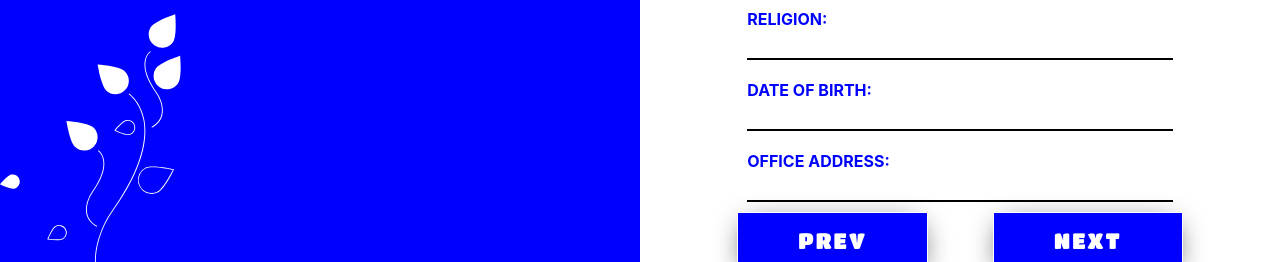
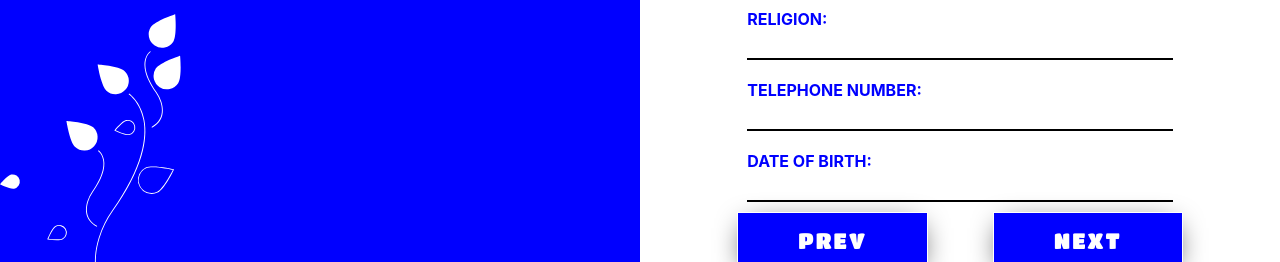
Before and after one commit to Olabisim/ELECTRONIC-MEDICAL-RECORD-SYSTEM, a React (Create React App) app in the folder frontend/: page /student/register in a window 1280 px wide. Both pictures are taken after a click on the button "START REGISTRATION". Shown: the part 429-691 px from the top of the page. Built offline with nearby package versions, Linux system fonts and the light colour scheme.

Commit message:
datas passed to react redux

```diff
--- a/frontend/src/components/students/Form1.tsx
+++ b/frontend/src/components/students/Form1.tsx
@@ -11,13 +11,14 @@ export const Form1 = () => {
         const dispatch = useAppDispatch()
 
         const [ surname, setSurname ] = useState<string>('')
-        const [ otherName, setOtherName ] = useState<string>('')
+        const [ otherNames, setOtherName ] = useState<string>('')
         const [ yearOfAdmission, setYearOfAdmission ] = useState<string>('')
         const [ faculty, setFaculty ] = useState<string>('')
         const [ department, setDepartment ] = useState<string>('')
         const [ religion, setReligion ] = useState<string>('')
         const [ dateOfBirth, setDateOfBirth ] = useState<string>('')
-        const [ office, setOffice ] = useState<string>('')
+        const [ telPhone, settelPhone ] = useState<string>('')
+        // const [ office, setOffice ] = useState<string>('')
 
         // console.log(name)
 
@@ -45,7 +46,7 @@ export const Form1 = () => {
 
                                                 <div className="input-field">
                                                         <label htmlFor="other_name">other names:</label>
-                                                        <input type="text" value={otherName} onChange={(e) => setOtherName(e.target.value)} required />
+                                                        <input type="text" value={otherNames} onChange={(e) => setOtherName(e.target.value)} required />
                                                 </div>
 
                                                 <div className="input-field">
@@ -68,6 +69,11 @@ export const Form1 = () => {
                                                         <input type="text" value={religion} onChange={(e) => setReligion(e.target.value)} required />
 
                                                 </div>
+                                                <div className="input-field">
+                                                        <label htmlFor="religion">Telephone Number:</label>
+                                                        <input type="text" value={telPhone} onChange={(e) => settelPhone(e.target.value)} required />
+
+                                                </div>
 
 
                                                 <div className="input-field">
@@ -75,10 +81,10 @@ export const Form1 = () => {
                                                         <input type="text" value={dateOfBirth} id="some" onChange={(e) => setDateOfBirth(e.target.value)} required />
                                                 </div>
 
-                                                <div className="input-field">
+                                                {/* <div className="input-field">
                                                         <label htmlFor="office_address">office address:</label>
                                                         <input type="text" value={office} onChange={(e) => setOffice(e.target.value)} required />
-                                                </div>
+                                                </div> */}
 
                                                 {/* <Link to="/student/fourth"> */}
 
@@ -91,12 +97,12 @@ export const Form1 = () => {
                                                         <button
                                                                 className="stats button"
                                                                 style={{marginLeft: "65px"}}
-                                                                onClick={() => dispatch(incrementCount()) }
+                                                                onClick={() => dispatch(incrementCount({surname, otherNames, yearOfAdmission, faculty, department, religion, telPhone})) }
                                                                 disabled={
 
                                                                         surname === ''
                                                                         ||
-                                                                        otherName === ''
+                                                                        otherNames === ''
                                                                         ||
                                                                         yearOfAdmission === ''
                                                                         ||
@@ -107,8 +113,8 @@ export const Form1 = () => {
                                                                         religion === ''
                                                                         ||
                                                                         dateOfBirth === ''
-                                                                        ||
-                                                                        office === ''
+                                                                        // ||
+                                                                        // office === ''
                                                                         ?
                                                                         true
                                                                         :
--- a/frontend/src/components/students/Form2.tsx
+++ b/frontend/src/components/students/Form2.tsx
@@ -9,6 +9,9 @@ import { useState } from "react"
 export const Form2 = () => {
 
         const count = useAppSelector(state => state.student.count)
+        const studentData = useAppSelector(state => state.student.studentData)
+
+        const {surname, otherNames, yearOfAdmission, faculty, department, religion, telPhone} = studentData
 
         const dispatch = useAppDispatch()
 
@@ -17,7 +20,7 @@ export const Form2 = () => {
         const [ age, setAge ] = useState<string>('')
         const [ nationality, setNationality ] = useState<string>('')
         const [ ethnicGroup, setEthnicGroup ] = useState<string>('')
-        const [ maritalSatus, setMaritalStatus ] = useState<string>('')
+        const [ maritalStatus, setMaritalStatus ] = useState<string>('')
         const [ fatherTelNo, setFatherTelNo ] = useState<string>('')
         const [ motherTelNo, setMotherTelNo ] = useState<string>('')
 
@@ -62,7 +65,7 @@ export const Form2 = () => {
 
                                 <div className="input-field">
                                         <label htmlFor="marital_status">marital status:</label>
-                                        <input type="text" value={maritalSatus} id="some" onChange={(e) => setMaritalStatus(e.target.value)} required />
+                                        <input type="text" value={maritalStatus} id="some" onChange={(e) => setMaritalStatus(e.target.value)} required />
                                 </div>
 
                                 <div className="input-field">
@@ -86,7 +89,10 @@ export const Form2 = () => {
                                         <button
                                         className="stats button"
                                         style={{marginLeft: "65px"}}
-                                        onClick={() => dispatch(incrementCount())}
+                                        onClick={() => dispatch(incrementCount({
+                                                surname, otherNames, yearOfAdmission, faculty, department, religion, telPhone,
+                                                homeAddress, gender, age, nationality, ethnicGroup, maritalStatus, fatherTelNo, motherTelNo
+                                        }))}
                                         disabled={
 
                                                 homeAddress === ''
@@ -99,7 +105,7 @@ export const Form2 = () => {
                                                 ||
                                                 ethnicGroup === ''
                                                 ||
-                                                maritalSatus === ''
+                                                maritalStatus === ''
                                                 ||
                                                 fatherTelNo === ''
                                                 ||
--- a/frontend/src/components/students/Form4.tsx
+++ b/frontend/src/components/students/Form4.tsx
@@ -9,17 +9,21 @@ export const Form4 = () => {
 
 
         const count = useAppSelector(state => state.student.count)
+        const studentData = useAppSelector(state => state.student.studentData)
+
+
+        const {surname, otherNames, yearOfAdmission, faculty, department, religion, homeAddress, gender, nationality, ethnicGroup, maritalStatus, telPhone } = studentData
 
         const dispatch = useAppDispatch()
 
         // all LG means LOCAL GUARDIAN
-        const [nameLG, setNameLG] = useState<string>('')
-        const [relationshipLG, setRelationshipLG] = useState<string>('')
-        const [officeAddressLG, setOfficeAddressLG] = useState<string>('')
-        const [telephoneNoLG, setTelephoneNoLG] = useState<string>('')
-        const [residenceLG, setResidenceLG] = useState<string>('')
+        const [guardianName, setguardianName] = useState<string>('')
+        const [guardianRel, setguardianRel] = useState<string>('')
+        const [guardianOffAdd, setguardianOffAdd] = useState<string>('')
+        const [guardianTelNum, setguardianTelNum] = useState<string>('')
+        const [guardianResAdd, setguardianResAdd] = useState<string>('')
 
-        // console.log(nameLG)
+        // console.log(guardianName)
 
         return (
                 <div className="form_root main">
@@ -37,27 +41,27 @@ export const Form4 = () => {
 
                                 <div className="input-field">
                                         <label htmlFor="Name">Name:</label>
-                                        <input type="text" value={nameLG} onChange={(e) => setNameLG(e.target.value)} required />
+                                        <input type="text" value={guardianName} onChange={(e) => setguardianName(e.target.value)} required />
                                 </div>
 
                                 <div className="input-field">
                                         <label htmlFor="relationship">relationship:</label>
-                                        <input type="text" value={relationshipLG} onChange={(e) => setRelationshipLG(e.target.value)} required />
+                                        <input type="text" value={guardianRel} onChange={(e) => setguardianRel(e.target.value)} required />
                                 </div>
 
                                 <div className="input-field">
                                         <label htmlFor="office_address">office_address:</label>
-                                        <input type="text" value={officeAddressLG} onChange={(e) => setOfficeAddressLG(e.target.value)} required />
+                                        <input type="text" value={guardianOffAdd} onChange={(e) => setguardianOffAdd(e.target.value)} required />
                                 </div>
 
                                 <div className="input-field">
                                         <label htmlFor="Telephone_No">Telephone_No:</label>
-                                        <input type="text" value={telephoneNoLG} onChange={(e) => setTelephoneNoLG(e.target.value)} required />
+                                        <input type="text" value={guardianTelNum} onChange={(e) => setguardianTelNum(e.target.value)} required />
                                 </div>
 
                                 <div className="input-field">
                                         <label htmlFor="Residence">Residence:</label>
-                                        <input type="text" value={residenceLG} onChange={(e) => setResidenceLG(e.target.value)} required />
+                                        <input type="text" value={guardianResAdd} onChange={(e) => setguardianResAdd(e.target.value)} required />
                                 </div>
 
 
@@ -72,18 +76,24 @@ export const Form4 = () => {
                                         <button
                                                 className="stats button"
                                                 style={{marginLeft: "65px"}}
-                                                onClick={() => dispatch(incrementCount())}
+                                                onClick={() => dispatch(incrementCount({
+
+                                                        surname, otherNames, yearOfAdmission, faculty, department, religion,
+                                                        homeAddress, gender, nationality, ethnicGroup, maritalStatus, telPhone,
+                                                        guardianName, guardianRel, guardianOffAdd, guardianTelNum, guardianResAdd
+
+                                                }))}
                                                 disabled={
 
-                                                        nameLG === ''
+                                                        guardianName === ''
                                                         ||
-                                                        relationshipLG === ''
+                                                        guardianRel === ''
                                                         ||
-                                                        officeAddressLG === ''
+                                                        guardianOffAdd === ''
                                                         ||
-                                                        telephoneNoLG === ''
+                                                        guardianTelNum === ''
                                                         ||
-                                                        residenceLG === ''
+                                                        guardianResAdd === ''
                                                         ?
                                                         true
                                                         :
--- a/frontend/src/components/students/HistoryForm.tsx
+++ b/frontend/src/components/students/HistoryForm.tsx
@@ -8,6 +8,13 @@ export const HistoryForm = () => {
         let female:boolean = true
 
         const count = useAppSelector(state => state.student.count)
+        const studentData = useAppSelector(state => state.student.studentData)
+
+
+        const {
+                surname, otherNames, yearOfAdmission, faculty, department, religion,
+                homeAddress, gender, nationality, ethnicGroup, maritalStatus, telPhone,
+                guardianName, guardianRel, guardianOffAdd, guardianTelNum, guardianResAdd } = studentData
 
         const dispatch = useAppDispatch()
 
@@ -214,7 +221,12 @@ export const HistoryForm = () => {
 
                                 {/* <Link to="/student/fifth"> */}
 
-                                        <button className="stats button" style={{marginLeft: "65px"}} onClick={() => dispatch(incrementCount())} >next</button>
+                                        <button className="stats button" style={{marginLeft: "65px"}} onClick={() => dispatch(incrementCount({
+
+                                                surname, otherNames, yearOfAdmission, faculty, department, religion,
+                                                homeAddress, gender, nationality, ethnicGroup, maritalStatus, telPhone,
+                                                guardianName, guardianRel, guardianOffAdd, guardianTelNum, guardianResAdd
+                                        }))} >next</button>
 
                                 {/* </Link> */}
                 </div>
--- a/frontend/src/components/students/LoginStudent.tsx
+++ b/frontend/src/components/students/LoginStudent.tsx
@@ -1,12 +1,23 @@
 import React, {useRef, useState} from 'react'
 import '../../css/login.css'
 import {Link} from 'react-router-dom'
-
+import {useAppDispatch, useAppSelector} from '../../app/hooks'
 
 export const LoginStudent = () => {
 
         const [matricNoStudent, setMatricNoStudent] = useState<string>('')
         const [passwordStudent, setPasswordStudent] = useState<string>('')
+
+
+        const studentData = useAppSelector(state => state.student.studentData)
+
+        const {
+                surname, otherNames, yearOfAdmission, faculty, department, religion,
+                homeAddress, gender, nationality, ethnicGroup, maritalStatus, telPhone,
+                guardianName, guardianRel, guardianOffAdd, guardianTelNum, guardianResAdd } = studentData
+
+        const dispatch = useAppDispatch()
+
 
 
         const [toggle, setToggle] = useState<String>('rect2')
@@ -16,20 +27,24 @@ export const LoginStudent = () => {
         const rect = useRef<SVGSVGElement>(null)
 
 
-        const handle1 = () => {
+        const handleSubmit = () => {
 
-                console.log(rect.current)
-                // console.log(rect.current.setAttribute)
-                // const { current } = rect;
-                setToggle('rect1')
-                // current.setAttribute("class", "rect2");
         }
 
-        const handle2 = () => {
-                console.log("this is handle2")
-                // rect.setAttribute("class", "rect1");
-                setToggle('rect2')
-        }
+        // const handle1 = () => {
+
+        //         console.log(rect.current)
+        //         // console.log(rect.current.setAttribute)
+        //         // const { current } = rect;
+        //         setToggle('rect1')
+        //         // current.setAttribute("class", "rect2");
+        // }
+
+        // const handle2 = () => {
+        //         console.log("this is handle2")
+        //         // rect.setAttribute("class", "rect1");
+        //         setToggle('rect2')
+        // }
 
         console.log(matricNoStudent)
 
@@ -66,7 +81,7 @@ export const LoginStudent = () => {
                         />
 
                         <Link to="/student">
-                                <button className='Login button'>CREATE</button>
+                                <button className='Login button' onClick={() => handleSubmit}>CREATE</button>
                         </Link>
 
                         {/* <div className="Login_info_down">
--- a/frontend/src/components/students/PresentComplaints.tsx
+++ b/frontend/src/components/students/PresentComplaints.tsx
@@ -10,6 +10,12 @@ function PresentComplaints() {
         const [presentComplaint, setPresentComplaint] = useState<string>('')
 
         const count = useAppSelector(state => state.student.count)
+        const studentData = useAppSelector(state => state.student.studentData)
+
+        const {
+                surname, otherNames, yearOfAdmission, faculty, department, religion,
+                homeAddress, gender, nationality, ethnicGroup, maritalStatus, telPhone,
+                guardianName, guardianRel, guardianOffAdd, guardianTelNum, guardianResAdd } = studentData
 
         const dispatch = useAppDispatch()
 
@@ -46,7 +52,10 @@ function PresentComplaints() {
 
                                 {/* <Link to="/student/fifth"> */}
 
-                                        <button className="stats button" style={{marginLeft: "65px"}} onClick={() => dispatch(incrementCount())} >next</button>
+                                        <button className="stats button" style={{marginLeft: "65px"}} onClick={() => dispatch(incrementCount({
+                                                        surname, otherNames, yearOfAdmission, faculty, department, religion,
+                                                        homeAddress, gender, nationality, ethnicGroup, maritalStatus, telPhone,
+                                                        guardianName, guardianRel, guardianOffAdd, guardianTelNum, guardianResAdd}))} >next</button>
 
                                 {/* </Link> */}
 
--- a/frontend/src/features/student/StudentSlice.ts
+++ b/frontend/src/features/student/StudentSlice.ts
@@ -2,6 +2,8 @@ import { createSlice } from "@reduxjs/toolkit";
 
 
 interface inst {
+
+        studentData: {
 
                 surname: String,
                 otherNames: String,
@@ -35,11 +37,14 @@ interface inst {
                 otherDisease: Boolean,
                 relativeTubDisease: Boolean,
                 sexualDisease:  Boolean,
+        }
 
         count: number;
 }
 
 const initialState: inst = {
+
+        studentData : {
 
                 surname: '',
                 otherNames: '',
@@ -56,6 +61,7 @@ const initialState: inst = {
                 nationality: '',
                 ethnicGroup: '',
                 maritalStatus: '',
+
                 guardianName: '',
                 guardianOffAdd: '',
                 guardianTelNum: '',
@@ -73,6 +79,7 @@ const initialState: inst = {
                 otherDisease: false,
                 relativeTubDisease: false,
                 sexualDisease:  false,
+        },
 
         count: 0
 }
@@ -85,8 +92,37 @@ export const studentSlice = createSlice({
         initialState,
 
         reducers: {
-                incrementCount: (state) => {
+                incrementCount: (state, action) => {
                         state.count = state.count + 1;
+
+                        state.studentData.surname = action.payload.surname;
+                        state.studentData.otherNames = action.payload.otherNames;
+                        state.studentData.yearOfAdmission = action.payload.yearOfAdmission;
+                        state.studentData.faculty = action.payload.faculty;
+                        state.studentData.department = action.payload.department;
+                        state.studentData.religion = action.payload.religion;
+                        state.studentData.telPhone = action.payload.telPhone;
+
+                        state.studentData.homeAddress = action.payload.homeAddress;
+                        state.studentData.gender = action.payload.gender;
+                        // state.studentData.age = action.payload.age;
+                        state.studentData.nationality = action.payload.nationality;
+                        state.studentData.ethnicGroup = action.payload.ethnicGroup;
+                        state.studentData.maritalStatus = action.payload.maritalStatus;
+
+
+                        state.studentData.guardianName = action.payload.guardianName;
+                        state.studentData.guardianOffAdd = action.payload.guardianOffAdd;
+                        state.studentData.guardianTelNum = action.payload.guardianTelNum;
+                        state.studentData.guardianResAdd = action.payload.guardianResAdd;
+                        state.studentData.guardianRel = action.payload.guardianRel;
+
+                        // nameLG, relationshipLG, officeAddressLG, telephoneNoLG, residenceLG
+                        // {homeAddress, gender, age, nationality, ethnicGroup, maritalSatus, fatherTelNo, motherTelNo}
+                        // if(action.payload.surname) {
+                        // }
+
+                        // state.otherNames = action.payload.otherName;
                 },
                 decrementCount: (state) => {
                         state.count = state.count - 1;
--- a/frontend/src/page/student/StudentRegister.tsx
+++ b/frontend/src/page/student/StudentRegister.tsx
@@ -14,6 +14,7 @@ export const StudentRegister = () => {
 
 
         const count = useAppSelector(state => state.student.count)
+        const surname = useAppSelector(state => state.student.studentData.surname)
 
         const dispatch = useAppDispatch()
 
@@ -34,7 +35,7 @@ export const StudentRegister = () => {
                                                                         NOTE:: students must report to the Health Center to take measurements for completion of the registration.
                                                                 </p>
 
-                                                                <button className="stats button " onClick={() => dispatch(incrementCount())}>START REGISTRATION </button>
+                                                                <button className="stats button " onClick={() => dispatch(incrementCount({}))}>START REGISTRATION </button>
                                                                 <div>
                                                                         <button  className="StudentRegister_link">
 
```
Lines whose indentation alone changed are shown as unchanged.
